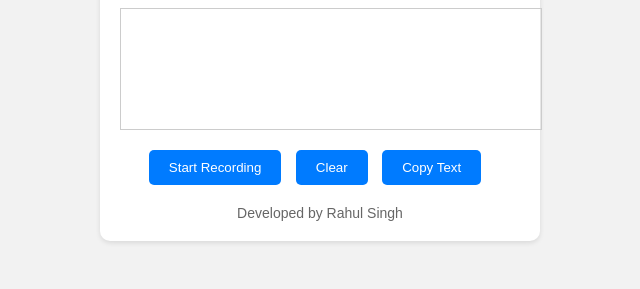
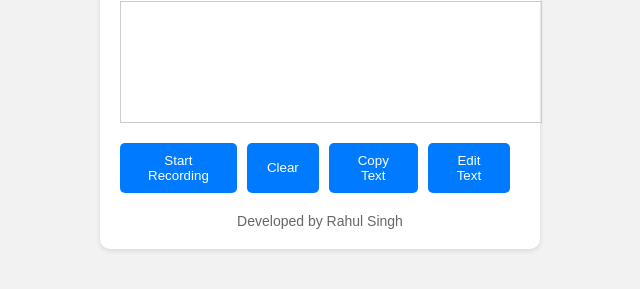
Before and after one commit to rahulsingh73679/Voice-To-Text-Generator, a plain HTML site: page index.html in a window 1280 px wide. Shown: the part 309-598 px from the top of the page, without its empty margins (320-960 px from the left). Drawn offline with Linux system fonts and the light colour scheme.

Commit message:
Update index.html

```diff
--- a/index.html
+++ b/index.html
@@ -41,6 +41,12 @@
         text-align: left;
     }
 
+    .button-container {
+        display: flex;
+        justify-content: center;
+        margin-bottom: 20px;
+    }
+
     button {
         padding: 10px 20px;
         background-color: #007bff;
@@ -49,6 +55,7 @@
         cursor: pointer;
         margin-right: 10px;
         border-radius: 5px;
+        transition: background-color 0.3s ease;
     }
 
     button:hover {
@@ -56,9 +63,22 @@
     }
 
     #developed {
-        margin-top: 20px;
         font-size: 14px;
         color: #666;
+    }
+
+    /* Background animation */
+    @keyframes animateBackground {
+        0% {
+            background-position: 0 0;
+        }
+        100% {
+            background-position: 100% 100%;
+        }
+    }
+
+    body {
+        animation: animateBackground 10s infinite alternate linear;
     }
 </style>
 </head>
@@ -66,9 +86,12 @@
 <div id="container">
     <h2>Voice to Text Converter</h2>
     <div id="output"></div>
-    <button id="startButton">Start Recording</button>
-    <button id="clearButton">Clear</button>
-    <button id="copyButton">Copy Text</button>
+    <div class="button-container">
+        <button id="startButton">Start Recording</button>
+        <button id="clearButton">Clear</button>
+        <button id="copyButton">Copy Text</button>
+        <button id="editButton">Edit Text</button>
+    </div>
     <div id="developed">Developed by Rahul Singh</div>
 </div>
 
@@ -77,6 +100,7 @@
     const startButton = document.getElementById('startButton');
     const clearButton = document.getElementById('clearButton');
     const copyButton = document.getElementById('copyButton');
+    const editButton = document.getElementById('editButton');
 
     let recognition = new (window.SpeechRecognition || window.webkitSpeechRecognition || window.mozSpeechRecognition || window.msSpeechRecognition)();
 
@@ -105,6 +129,13 @@
             alert('Failed to copy text');
         });
     });
+
+    editButton.addEventListener('click', function() {
+        const editedText = prompt('Enter the edited text:', outputDiv.innerText);
+        if (editedText !== null) {
+            outputDiv.innerText = editedText;
+        }
+    });
 </script>
 </body>
 </html>
```
